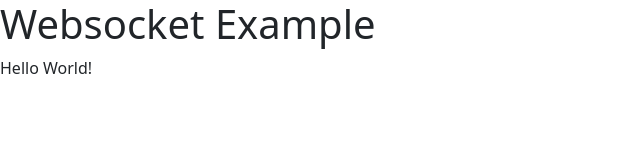
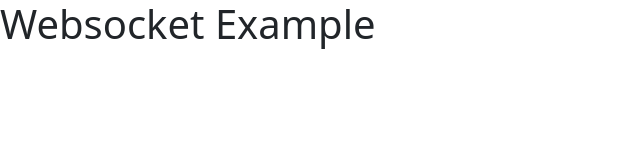
Before and after one commit to alaqsaka/alaqsa.my.id, a website: page index.html in a window 1280 px wide. Shown: the whole page, without its empty margins (0-640 px from the left). Drawn offline with nearby package versions, Linux system fonts and the light colour scheme.

Commit message:
remove hello world

```diff
--- a/index.html
+++ b/index.html
@@ -11,7 +11,6 @@
 
 <body>
     <h1>Websocket Example</h1>
-    <p id="p1">Hello World!</p>
     <script src="https://cdn.jsdelivr.net/npm/bootstrap@5.3.1/dist/js/bootstrap.bundle.min.js"
         integrity="sha384-HwwvtgBNo3bZJJLYd8oVXjrBZt8cqVSpeBNS5n7C8IVInixGAoxmnlMuBnhbgrkm"
         crossorigin="anonymous"></script>
```
